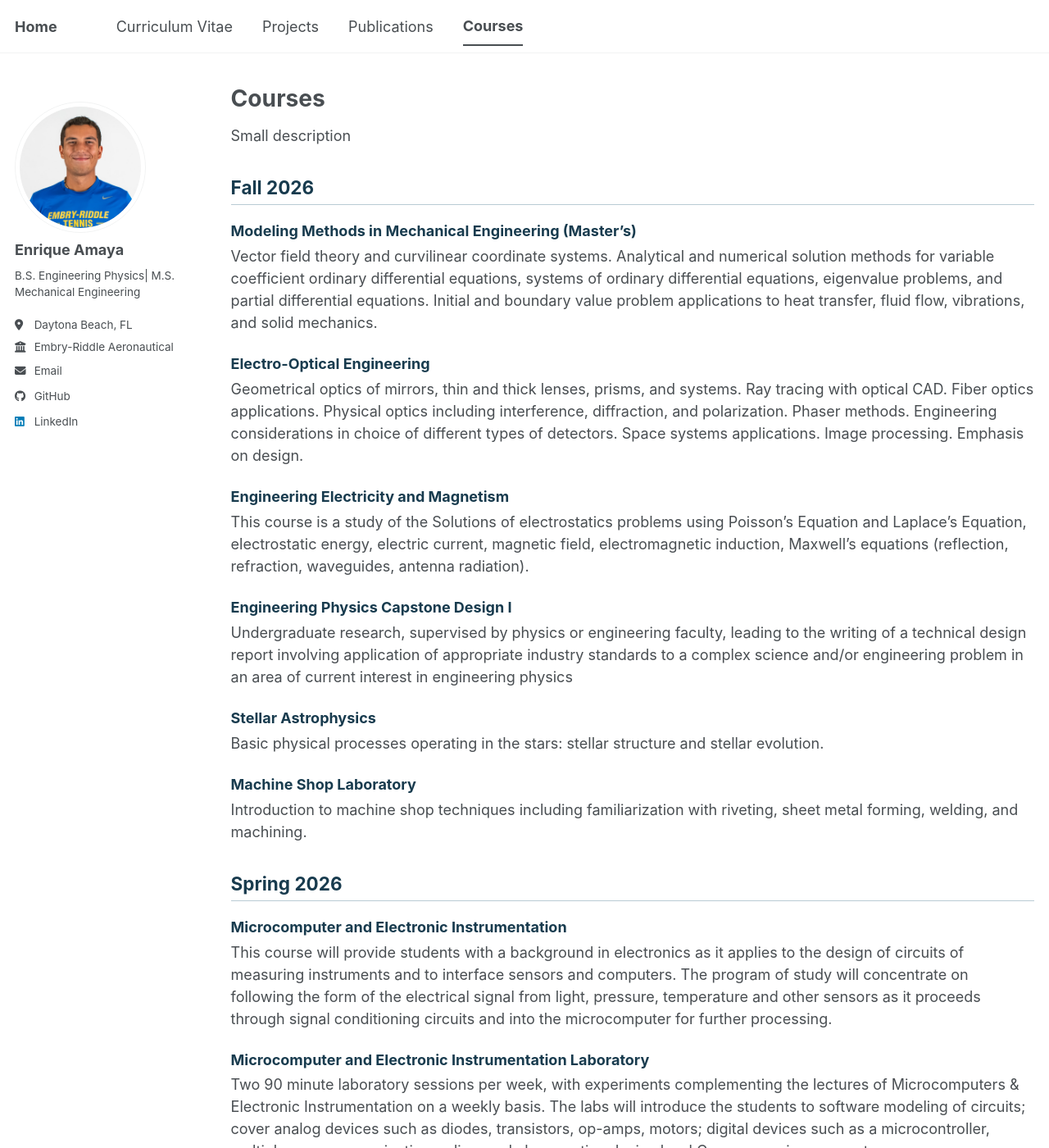
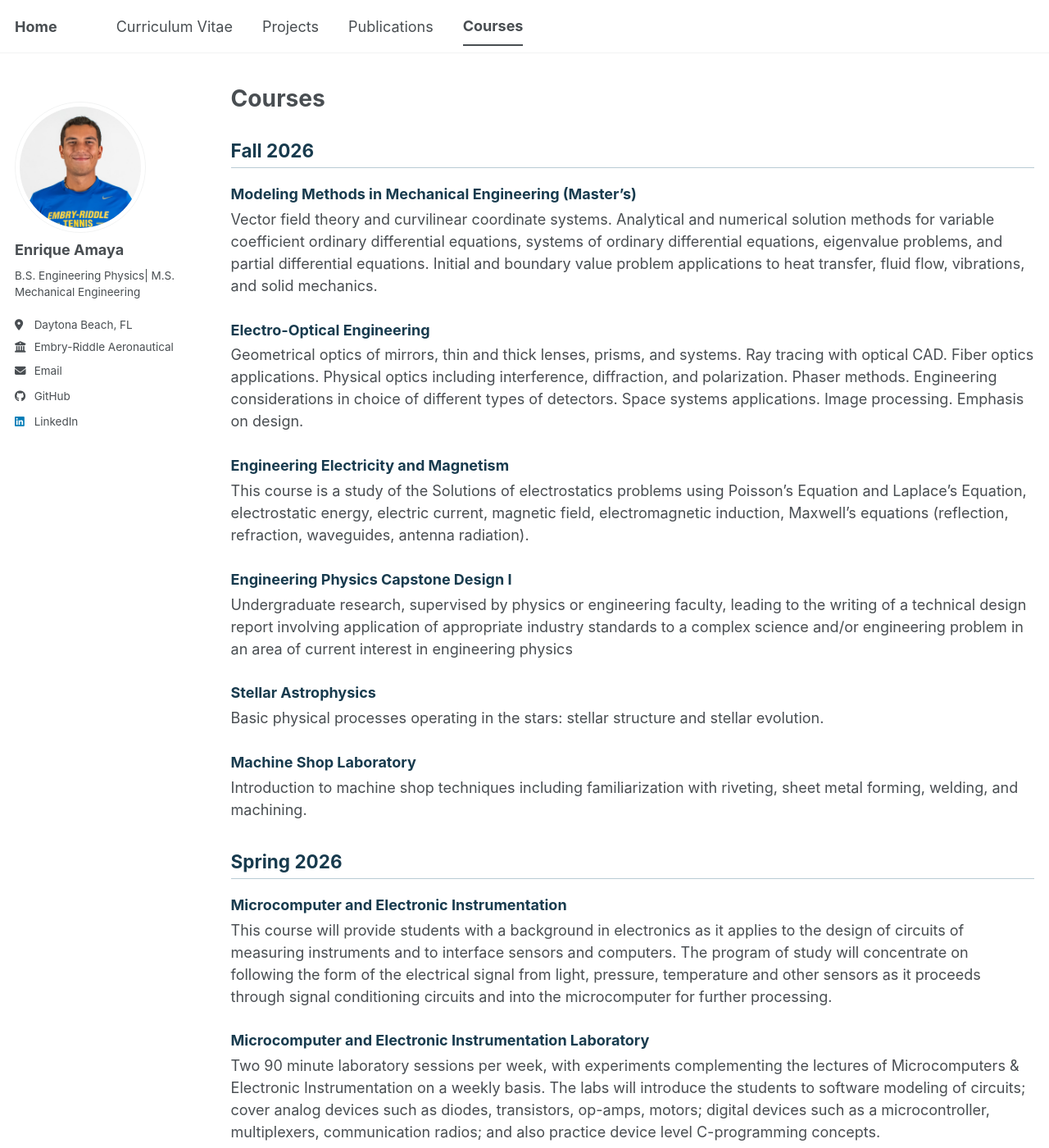
Before and after one commit to kikeamaya/kikeamaya.github.io, a Jekyll site: the page built from _pages/courses.md, in a window 1280 px wide and 1400 px high. Shown: the whole window at 82% size. Built offline with Jekyll 4.4.1, drawn with Linux system fonts in a browser that asks for light colours; a style sheet for code colours, icons or effects is not loaded.

Commit message:
Formatting adjustments

```diff
--- a/_pages/courses.md
+++ b/_pages/courses.md
@@ -4,8 +4,6 @@ title: "Courses"
 permalink: /courses/
 author_profile: true
 ---
-
-Small description
 
 ## Fall 2026
 ### Modeling Methods in Mechanical Engineering (Master's)
--- a/_sass/_custom_courses.scss
+++ b/_sass/_custom_courses.scss
@@ -22,6 +22,6 @@
 
 .archive h3 + p
 {
-    margin-bottom: 1.4rem;
+    margin-bottom: 1.6rem;
     margin-top: 0;
 }
```
